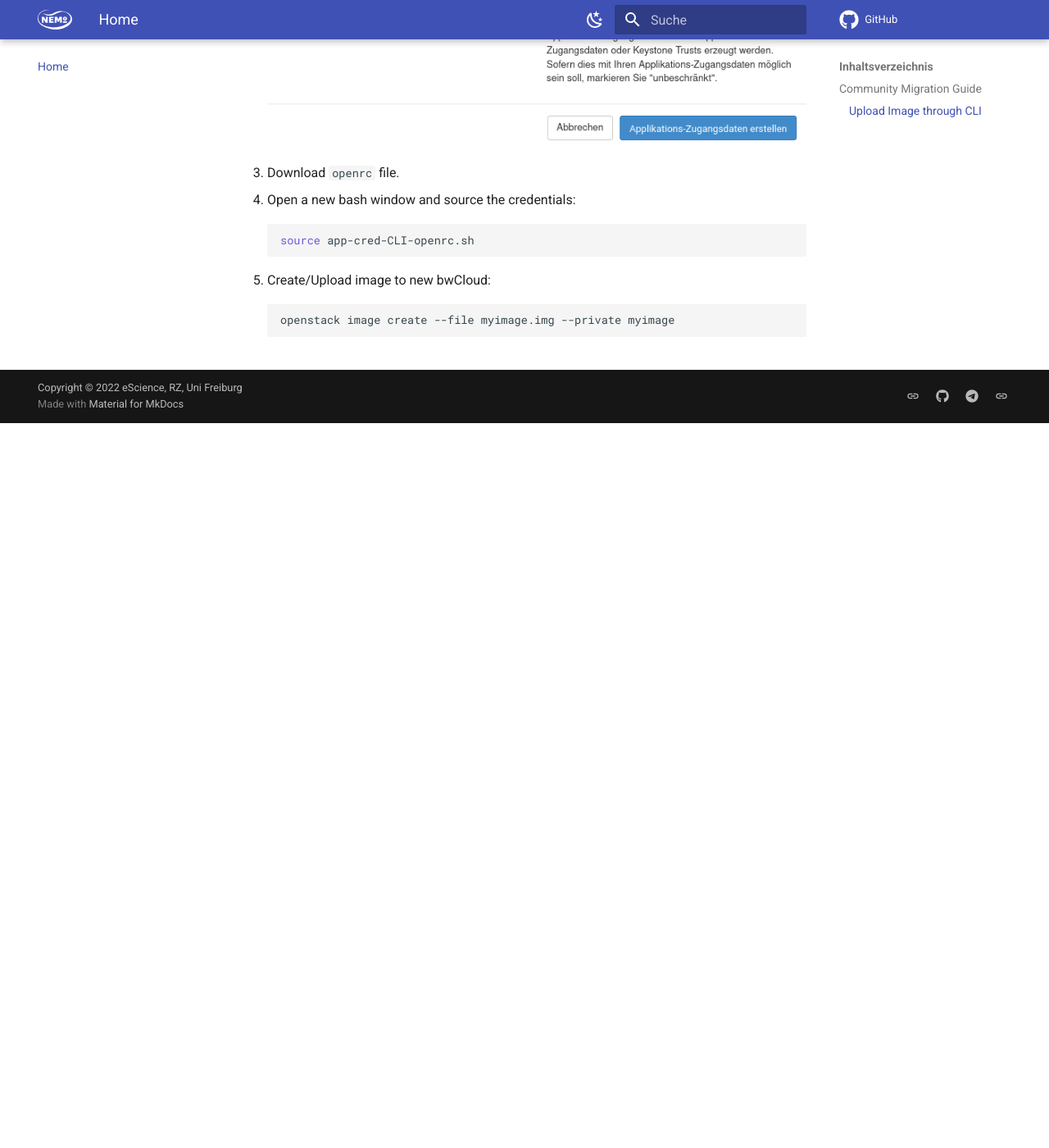
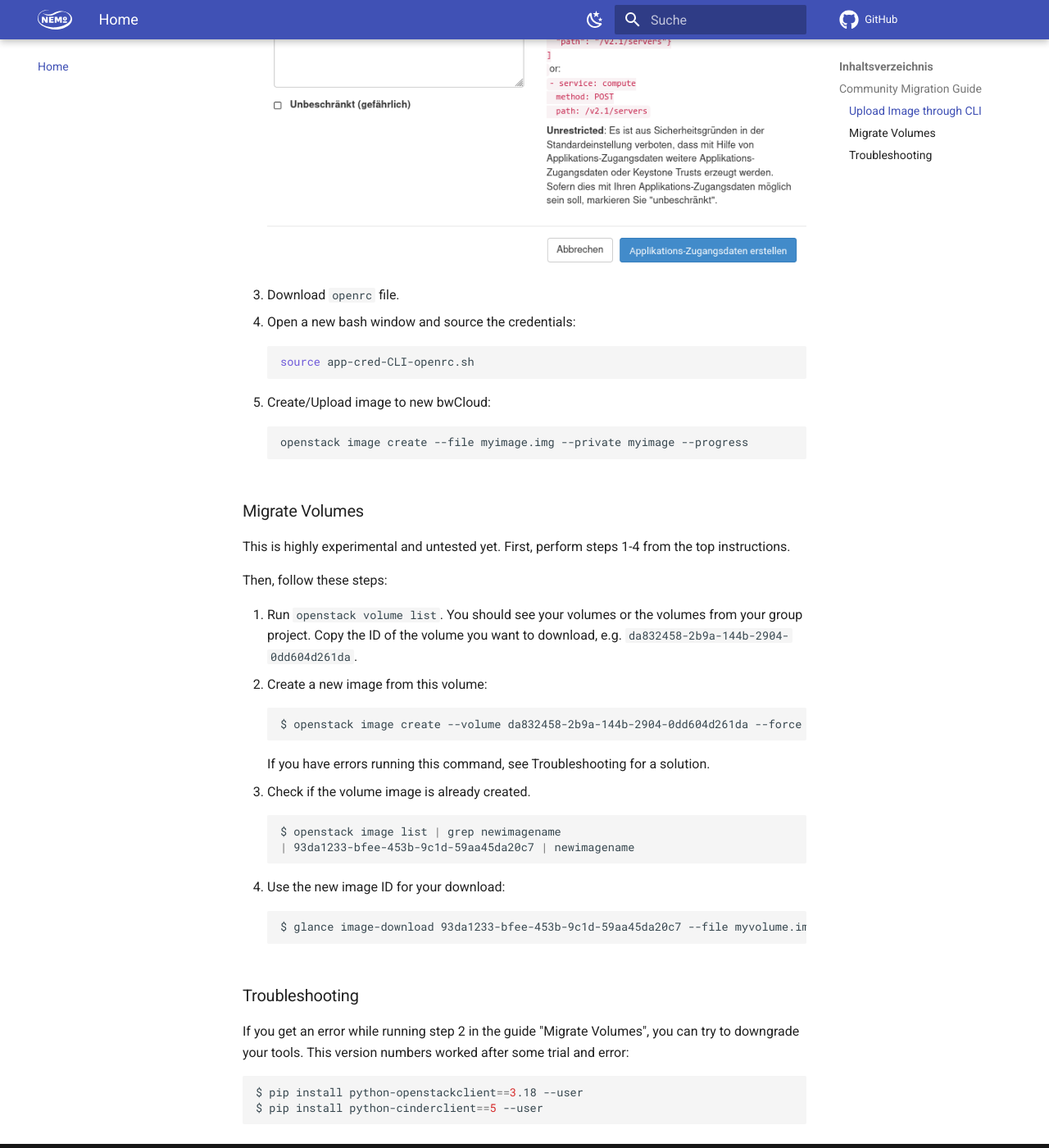
Before and after one commit to nemo-cluster/bwcloud-migration, an MkDocs documentation site: the page built from docs/index.md, in a window 1280 px wide and 1400 px high, scrolled down 4146 px. Shown: the whole window at 82% size. Built offline with MkDocs 1.6.1 and Material for MkDocs 9.7.7, drawn with Linux system fonts in a browser that asks for light colours; comment, search, counter and statistics services are not loaded; before the commit the page ends 4662 px from its top, so only the background shows below that; some of the changed text lies outside the part shown.

Commit message:
add info for migrating volumes and troubleshooting

````diff
--- a/docs/index.md
+++ b/docs/index.md
@@ -11,6 +11,7 @@ A service of the bwForCluster NEMO.
 This guide is only for users of the University of Freiburg who have bwCloud images in the Freiburg region and want to migrate them to the new bwCloud.
 
 Follow these steps:
+
 1. First install [`python-openstackclient`](https://pypi.org/project/python-openstackclient/) CLI, e.g:
 ```bash
 pip install python-openstackclient --user
@@ -60,7 +61,7 @@ $ openstack image list --shared | grep 7fd1037e-b9fa-464b-9704-0dd60461d83a
 ```
 7. Use the snapshot ID for your download:
 ```bash
-$ glance image-download 3e51e17a-c04d-345a-8712-a13f3b8fb99b --file myimage.img
+$ glance image-download 3e51e17a-c04d-345a-8712-a13f3b8fb99b --file myimage.img --progress
 ```
 8. Once your image is downloaded, visit [https://portal.bw-cloud.org/project/images](https://portal.bw-cloud.org/project/images) and select "Compute -> Images":
 ![Create new image.](img/image-upload.png)
@@ -77,6 +78,9 @@ This is not covered in this guide.
 ### Upload Image through CLI
 
 If uploading via the graphical user interface does not work for some reason, you can try it via the command line interface.
+First, perform steps 1-6 from the top instructions.
+
+Then, follow these steps:
 
 1. Login to bwCloud: [https://portal.bw-cloud.org/identity/application_credentials/](https://portal.bw-cloud.org/identity/application_credentials/).
 Select "Identity -> Application Secrets".
@@ -90,5 +94,40 @@ source app-cred-CLI-openrc.sh
 ```
 5. Create/Upload image to new bwCloud:
 ```bash
-openstack image create --file myimage.img --private myimage
+openstack image create --file myimage.img --private myimage --progress
 ```
+
+### Migrate Volumes
+
+This is highly experimental and untested yet.
+First, perform steps 1-4 from the top instructions.
+
+Then, follow these steps:
+
+1. Run `openstack volume list`.
+You should see your volumes or the volumes from your group project.
+Copy the ID of the volume you want to download, e.g. `da832458-2b9a-144b-2904-0dd604d261da`.
+2. Create a new image from this volume:
+```bash
+$ openstack image create --volume da832458-2b9a-144b-2904-0dd604d261da --force newimagename
+```
+If you have errors running this command, see Troubleshooting for a solution.
+3. Check if the volume image is already created.
+```bash
+$ openstack image list | grep newimagename
+| 93da1233-bfee-453b-9c1d-59aa45da20c7 | newimagename                                                      | active |
+```
+4. Use the new image ID for your download:
+```bash
+$ glance image-download 93da1233-bfee-453b-9c1d-59aa45da20c7 --file myvolume.img --progress
+```
+
+### Troubleshooting
+
+If you get an error while running step 2 in the guide "Migrate Volumes", you can try to downgrade your tools.
+This version numbers worked after some trial and error:
+
+```bash
+$ pip install python-openstackclient==3.18 --user
+$ pip install python-cinderclient==5 --user
+```
````
